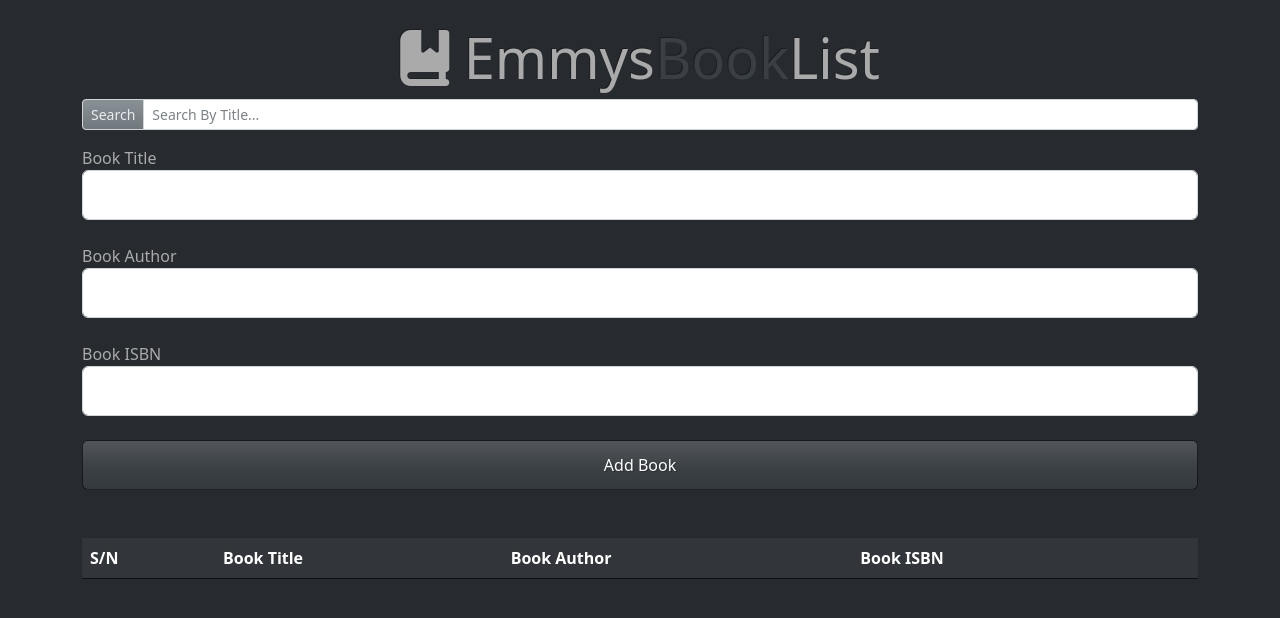
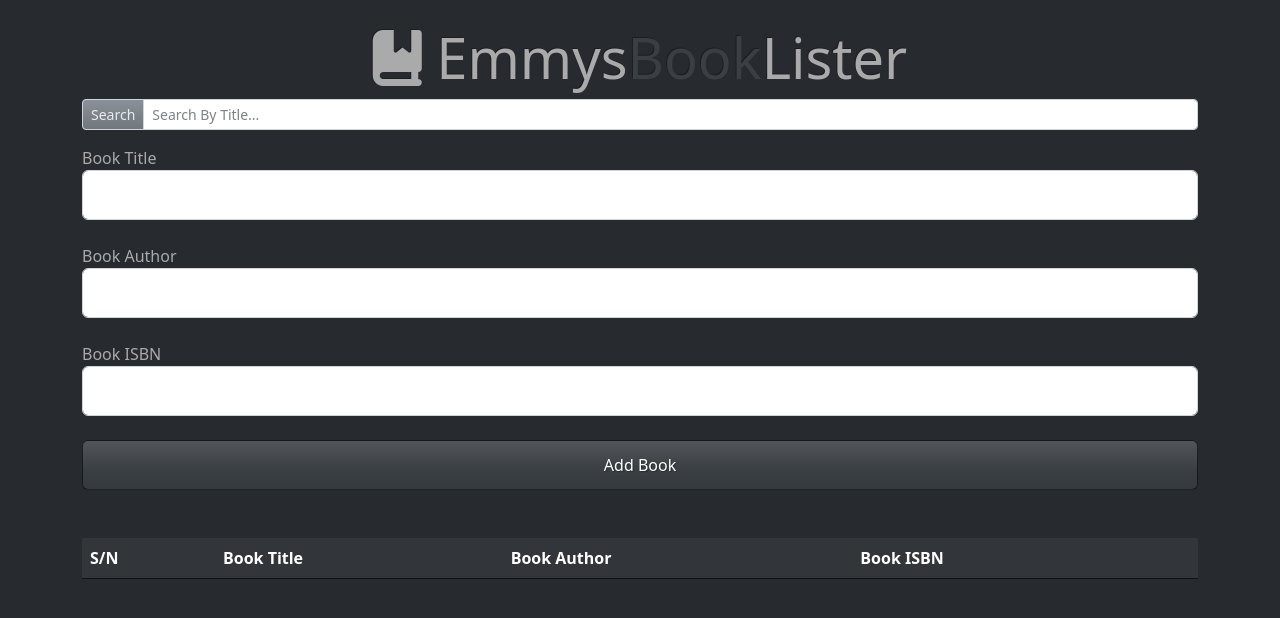
Before and after one commit to Chukwuemeka-OGB/Booklist-CRUD-APP, a plain HTML site: page index.html in a window 1280 px wide. Drawn offline with nearby package versions, Linux system fonts and the light colour scheme.

Commit message:
updated h1 in index.html file

```diff
--- a/index.html
+++ b/index.html
@@ -11,7 +11,7 @@
 </head>
 <body>
     <div class="container mt-4">
-        <h1 class="display-4 text-center"> <i class="fa-solid fa-book-bookmark"></i> Emmys<span class="text-primary">Book</span>List</h1>
+        <h1 class="display-4 text-center"> <i class="fa-solid fa-book-bookmark"></i> Emmys<span class="text-primary">Book</span>Lister</h1>
         <div class="input-group input-group-sm mb-3" id="search-container">
             <span class="input-group-text btn-secondary text-light pe-none" id="">Search</span>
             <input type="text" class="form-control" id="filter" placeholder="Search By Title...">
```
